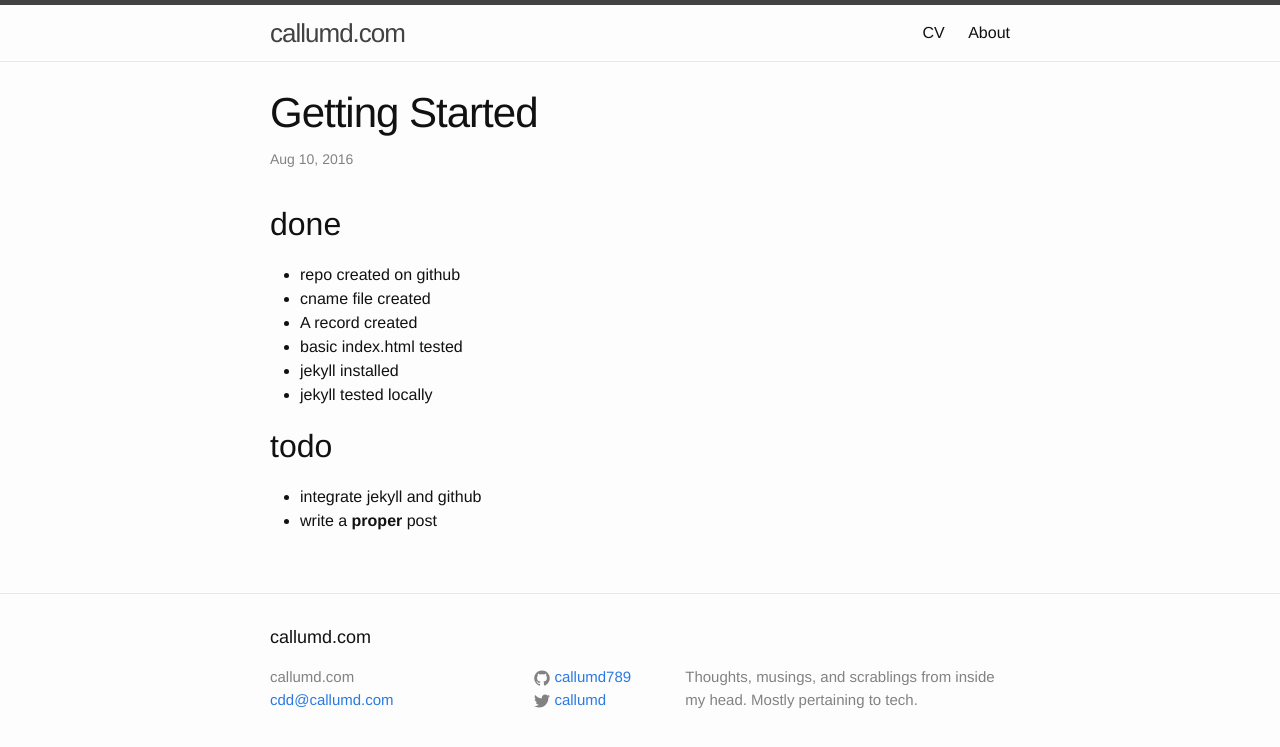
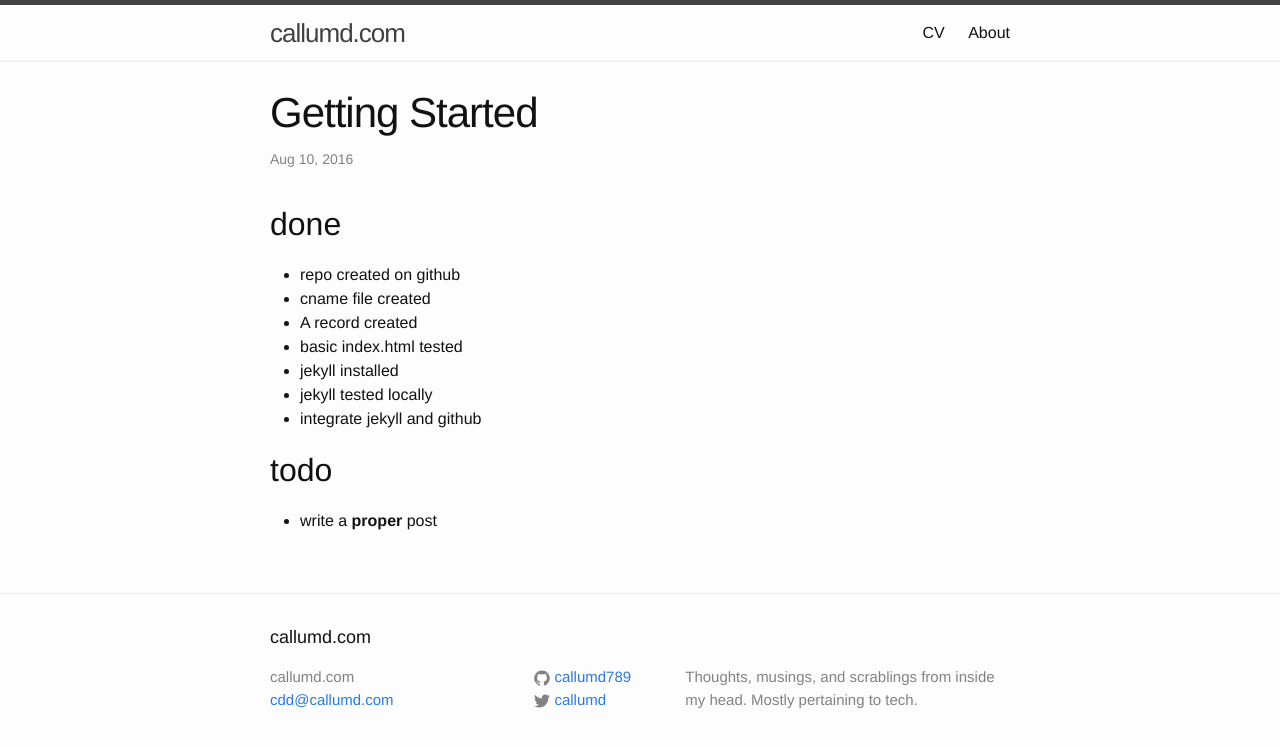
Before and after one commit to callumd789/callumd789.github.io, a Jekyll site: the page built from _posts/2016-08-10-getting-started.md, in a window 1280 px wide. Shown: the top 747 px of the page. Built offline with Jekyll 4.4.1, drawn with Linux system fonts in a browser that asks for light colours.

```diff
--- a/_posts/2016-08-10-getting-started.md
+++ b/_posts/2016-08-10-getting-started.md
@@ -12,7 +12,7 @@ categories: admin
 -   basic index.html tested
 -   jekyll installed
 -   jekyll tested locally
+-   integrate jekyll and github
 
 ##  todo  ##
--   integrate jekyll and github
 -   write a **proper** post
```
Also changed, not shown: 1 other file.
